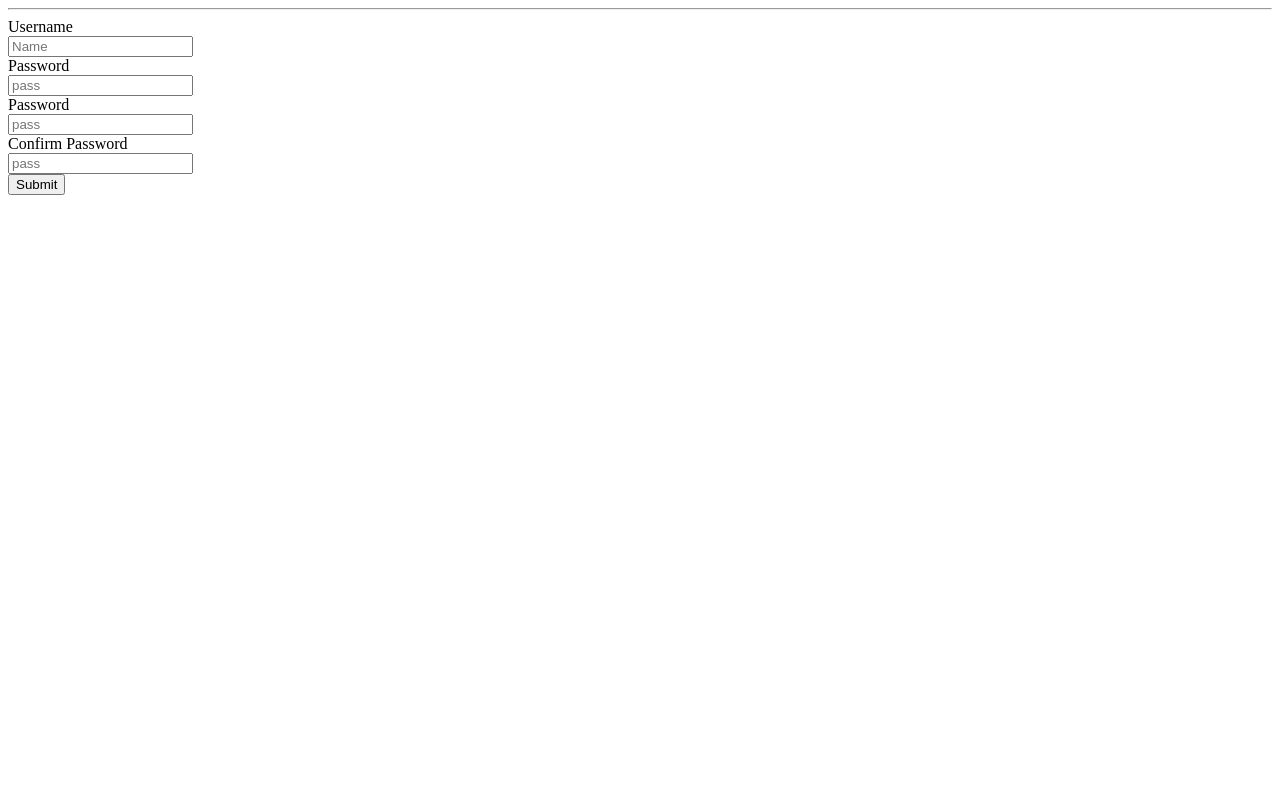
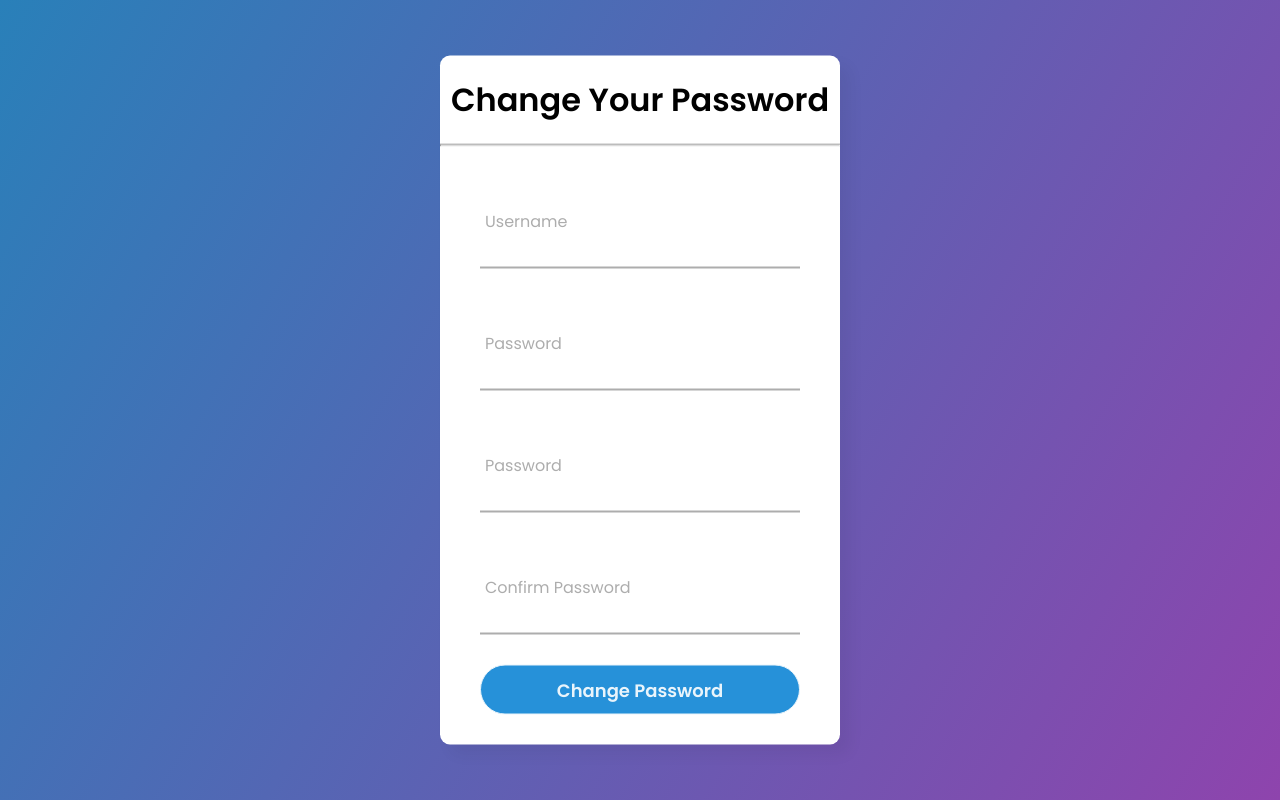
Before and after one commit to jermania321/trialbfh, a Flask app: page /change in a window 1280 px wide. Run offline with Flask 2, Linux system fonts and the light colour scheme.

Commit message:
changepass changes

```diff
--- a/flask-auth-master/project/templates/changepass.html
+++ b/flask-auth-master/project/templates/changepass.html
@@ -1,6 +1,13 @@
 <!DOCTYPE html>
 <html>
+   <head>
+      <meta charset="utf-8">
+      <title>Animated Login Form | CodingNepal</title>
+      <link rel="stylesheet" type="text/css" href="{{url_for('static',filename="css/style.css")}}">
+    </head>
    <body>
+      <div class="center">
+         <h1>Change Your Password</h1>
     <hr/>
     {%- for category, message in get_flashed_messages(with_categories = true) %}
        <div class = "alert alert-danger">
@@ -8,15 +15,34 @@
        </div>
     {%- endfor %}
       <form action = "{{ request.path }}" method = "post">
-         <label for = "name">Username</label><br>
-         <input type = "text" name = "usr" placeholder = "Name" /><br>
-         <label for = "email">Password</label><br>
-         <input type = "password" name = "oldpswd" placeholder = "pass" /><br>
-         <label for = "email">Password</label><br>
-         <input type = "password" name = "pswd1" placeholder = "pass" /><br>
-         <label for = "email">Confirm Password</label><br>
-         <input type = "password" name = "pswd2" placeholder = "pass" /><br>
-         <input type = "submit" value = "Submit" />
+         <div class="txt_field">
+               <label for = "name">Username</label>
+               <br>
+               <br>
+               <input type = "text" name = "usr"  />
+         </div>
+         <div class="txt_field">
+               <label for = "email">Password</label>
+               <br>
+               <br>
+               <input type = "password" name = "oldpswd"  />
+         </div>
+         <div class="txt_field">
+               <label for = "email">Password</label>
+               <br>
+               <br>
+               <input type = "password" name = "pswd1" />
+         </div>
+         <div class="txt_field">
+               <label for = "email">Confirm Password</label>
+               <br>
+               <br>
+               <input type = "password" name = "pswd2"  />
+         </div>
+         <div class="signup_link">
+               <input type = "submit" value = "Change Password" />
+         </div>
       </form>
+   </div>
    </body>
 </html>
```
